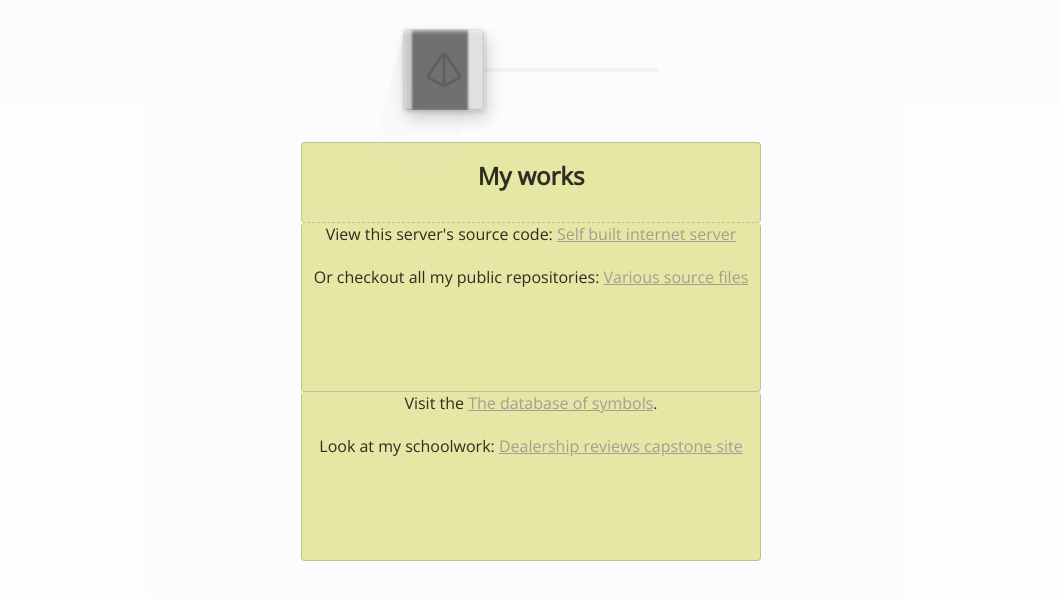
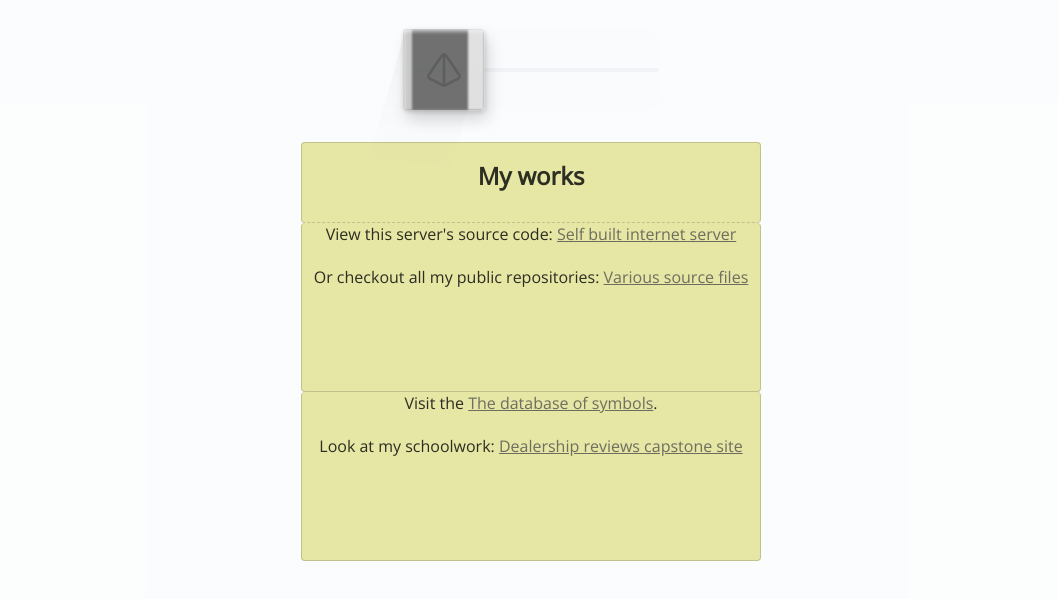
Before and after one commit to AUMOno/Hobby-Framework, a plain HTML site: page internet_server/index.html in a window 1280 px wide. Shown: the part 153-752 px from the top of the page, without its empty margins (109-1167 px from the left). Drawn offline with nearby package versions, Linux system fonts and the light colour scheme.

Commit message:
Making some changes to the link colors

```diff
--- a/internet_server/index.html
+++ b/internet_server/index.html
@@ -127,7 +127,7 @@
         text-align: center;
       }
       a {
-        color: rgba(144, 144, 144, 0.81);
+        color: rgba(81, 81, 81, 0.81);
       }
       .NoPadding {
         padding: 0 !important;
```
